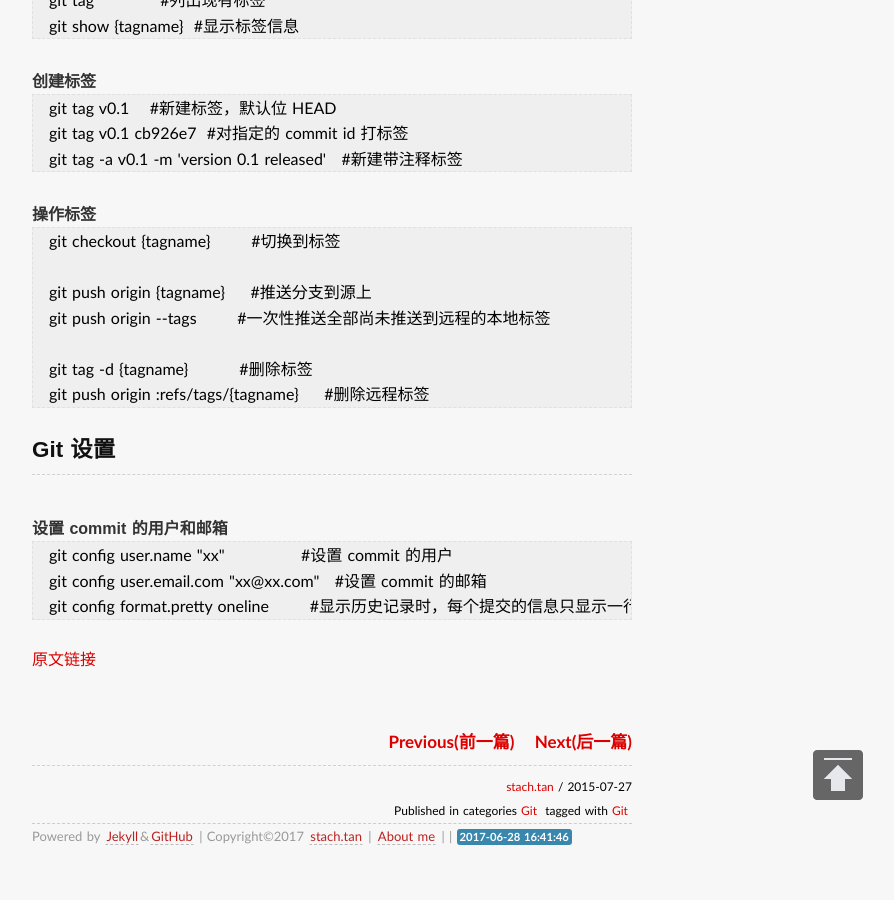
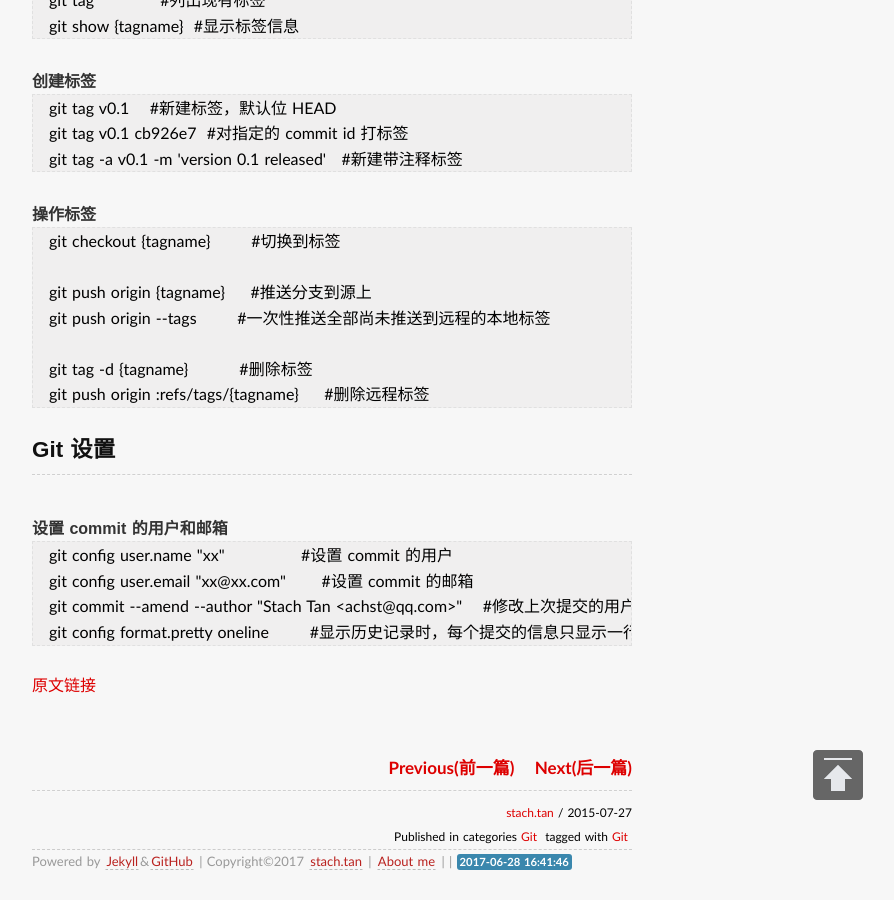
Before and after one commit to hopehook/HopeHook.com, a Jekyll site: the page built from _posts/2015-07-27-git_command.md, in a window 1280 px wide and 900 px high, scrolled down 3096 px. Shown: the whole window, without its empty margins (308-1202 px from the left). Built offline with Jekyll 4.4.1, drawn with Linux system fonts in a browser that asks for light colours; some web fonts are replaced; comment, search, counter and statistics services are not loaded; before the commit the page ends 3971 px from its top, so only the background shows below that.

Commit message:
Update 2015-07-27-git_command.md

```diff
--- a/_posts/2015-07-27-git_command.md
+++ b/_posts/2015-07-27-git_command.md
@@ -216,7 +216,8 @@ git push origin :refs/tags/{tagname}     #删除远程标签
 
 <pre>
 git config user.name "xx"               #设置 commit 的用户
-git config user.email.com "xx@xx.com"   #设置 commit 的邮箱
+git config user.email "xx@xx.com"       #设置 commit 的邮箱
+git commit --amend --author "Stach Tan <achst@qq.com>"    #修改上次提交的用户信息
 git config format.pretty oneline        #显示历史记录时，每个提交的信息只显示一行
 </pre>
 
```
